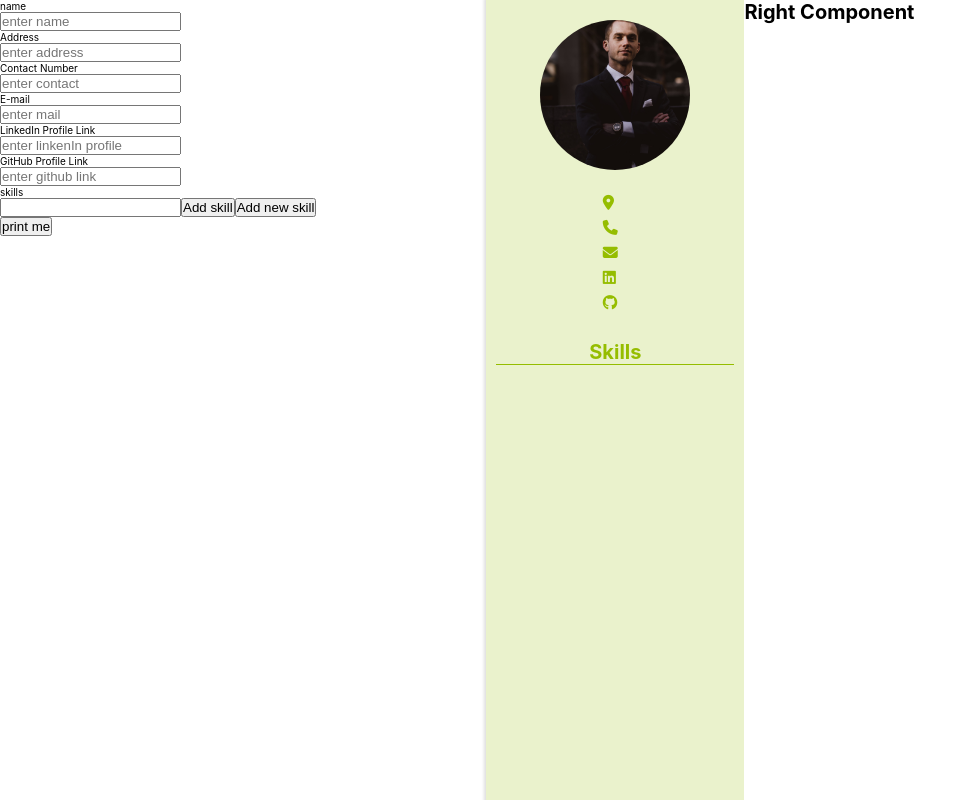
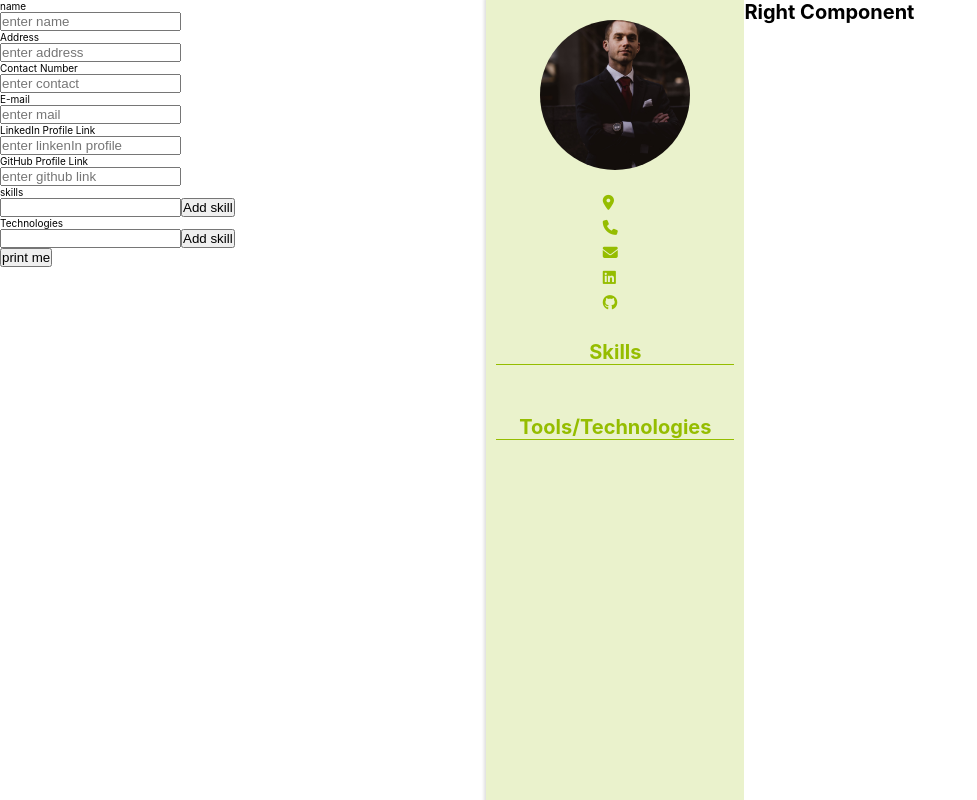
Before and after one commit to dineshveguru/resume-builder-remastered, a React (Create React App) app: page / in a window 1280 px wide. Shown: the top 800 px of the page, without its empty margins (0-977 px from the left). Built offline with nearby package versions, Linux system fonts and the light colour scheme.

Commit message:
made some errors

```diff
--- a/src/App.js
+++ b/src/App.js
@@ -15,22 +15,37 @@ function App() {
   });
   const [skill, setSkill] = React.useState("");
   const [skillSet, setSkillSet] = React.useState([]);
-  function changeSkill(event) {
-    setSkill(event.target.value);
-    console.log(skill);
-  }
-  function changeSkillSet(event) {
+  const [tech, setTech] = React.useState("");
+  const [techSet, setTechSet] = React.useState([]);
+  function changeSkillSet(e) {
     if (skill) {
       let num = skillSet.length + 1;
-      let newSkill = { id: num, skillName: skill };
+      let newSkill = { id: num, skill: skill };
       setSkillSet([...skillSet, newSkill]);
       setSkill("");
-      console.log(skillSet);
     }
   }
   function deleteSkill(id) {
-    let newTasks = skillSet.filter((task) => task.id !== id);
-    setSkillSet(newTasks);
+    let newSet = skillSet.filter((task) => task.id !== id);
+    setSkillSet(newSet);
+  }
+  function changeSkill(e) {
+    setSkill(e.target.value);
+  }
+  function changeTechSet(e) {
+    if (tech) {
+      let num = techSet.length + 1;
+      let newTech = { id: num, techName: tech };
+      setTechSet([...techSet, newTech]);
+      setTech("");
+    }
+  }
+  function deleteTech(id) {
+    let newSet = techSet.filter((task) => task.id !== id);
+    setTechSet(newSet);
+  }
+  function changeTech(e) {
+    setTech(e.target.value);
   }
   function changeDetails(event) {
     const { name, value } = event.target;
@@ -49,9 +64,16 @@ function App() {
         <Form
           details={details}
           changeDetails={changeDetails}
+          skill={skill}
           changeSkill={changeSkill}
+          skillSet={skillSet}
           changeSkillSet={changeSkillSet}
           deleteSkill={deleteSkill}
+          changeTech={changeTech}
+          tech={tech}
+          changeTechSet={changeTechSet}
+          techSet={techSet}
+          deleteTech={deleteTech}
         />
         <button onClick={handlePrint}>print me</button>
       </div>
--- a/src/components/Form.js
+++ b/src/components/Form.js
@@ -1,20 +1,13 @@
 import React from "react";
-import SkillAdd from "./SkillAdd";
 import SkillComponent from "./SkillComponent";
 
 function Form(props) {
-  const [skillList, setSkillList] = React.useState([]);
-  function handleAddSkill(event) {
-    setSkillList(
-      skillList.concat(
-        <SkillAdd
-          key={skillList.length}
-          deleteSkill={props.deleteSkill}
-          changeSkill={props.changeSkill}
-        />
-      )
-    );
-  }
+  const skills = props.skillSet.map((skill) => (
+    <SkillComponent skill={skill} deleteSkill={props.deleteSkill} />
+  ));
+  const techs = props.techSet.map((techItem) => (
+    <SkillComponent skill={techItem} deleteSkill={props.deleteTech} />
+  ));
   return (
     <div>
       <p>name</p>
@@ -66,10 +59,13 @@ function Form(props) {
         onChange={props.changeDetails}
       />
       <p>skills</p>
-      <input type="text" onChange={props.changeSkill} />
+      <input type="text" onChange={props.changeSkill} value={props.skill} />
       <button onClick={props.changeSkillSet}>Add skill</button>
-      <button onClick={handleAddSkill}>Add new skill</button>
-      {skillList}
+      {skills}
+      <p>Technologies</p>
+      <input type="text" onChange={props.changeTech} value={props.tech} />
+      <button onClick={props.changeTechSet}>Add skill</button>
+      {techs}
     </div>
   );
 }
--- a/src/components/LeftComponents/LeftComponent.js
+++ b/src/components/LeftComponents/LeftComponent.js
@@ -1,9 +1,9 @@
 import "../../styles/leftComponent.css";
-import SkillComponent from "../SkillComponent";
+import SkillAdd from "../SkillAdd";
 
 function LeftComponent(props) {
-  const elements = props.skillSet.map((item) => (
-    <SkillComponent skillName={item.skillName} />
+  const skills = props.skillSet.map((skill) => (
+    <SkillAdd skillName={skill.skill} />
   ));
   return (
     <div className="left--container">
@@ -40,7 +40,12 @@ function LeftComponent(props) {
       </div>
       <div className="skills-section">
         <h1>Skills</h1>
-        {elements}
+        <div className="skill-tag--container">{skills}</div>
+      </div>
+
+      <div className="skills-section">
+        <h1>Tools/Technologies</h1>
+        <div className="skill-tag--container">{skills}</div>
       </div>
     </div>
   );
--- a/src/components/SkillAdd.js
+++ b/src/components/SkillAdd.js
@@ -1,8 +1,9 @@
+import "../styles/leftComponent.css";
+
 function SkillAdd(props) {
   return (
-    <div>
-      <input type="text" onChange={props.changeSkill} />
-      <button onClick={props.deleteSkill(props.key)}>delete</button>
+    <div className="skill-tag">
+      <p>{props.skillName}</p>
     </div>
   );
 }
--- a/src/components/SkillComponent.js
+++ b/src/components/SkillComponent.js
@@ -1,7 +1,15 @@
+import "../styles/leftComponent.css";
+
 function SkillComponent(props) {
   return (
-    <div>
-      <p>{props.skillName}</p>
+    <div className="skill-component--container">
+      <p>{props.skill.skill}</p>
+      <i
+        class="fa-solid fa-xmark"
+        onClick={() => {
+          props.deleteSkill(props.skill.id);
+        }}
+      ></i>
     </div>
   );
 }
--- a/src/styles/leftComponent.css
+++ b/src/styles/leftComponent.css
@@ -59,3 +59,27 @@ html{
     border-bottom: 1px solid #95bd00;
     text-align: center;
 }
+
+.skill-component--container{
+    display: flex;
+    width: max-content;
+    align-items: center;
+    gap: 0.5rem;
+}
+
+.skill-tag{
+    width: max-content;
+    padding: 1rem 2rem;
+    border-radius: 1rem;
+    border: 1px solid #95bd00;
+    font-weight: 600;
+    font-size: 1.2rem;
+}
+
+.skill-tag--container{
+    display: flex;
+    flex-wrap: wrap;
+    gap: 1rem;
+    margin-top: 2rem;
+    justify-content: center;
+}
```
